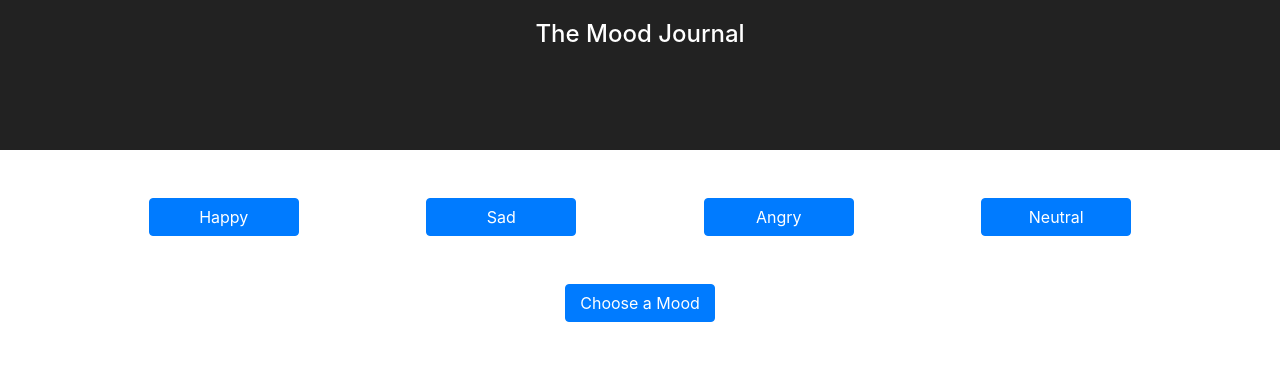
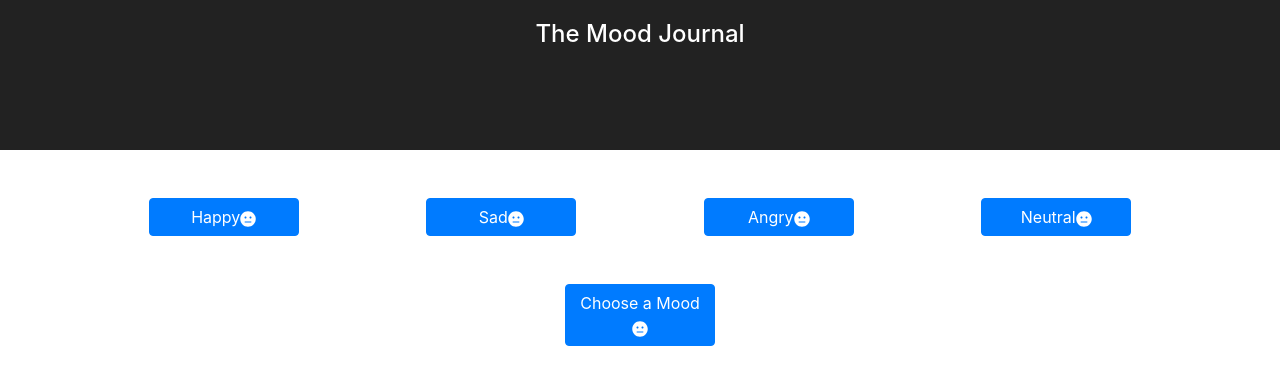
Before and after one commit to ShellHacks2018/MoodJournal, a React (Create React App) app: page / in a window 1280 px wide. Shown: the top 384 px of the page. Built offline with nearby package versions, Linux system fonts and the light colour scheme.

Commit message:
install react-icons, basic icons wip

```diff
--- a/package.json
+++ b/package.json
@@ -24,6 +24,7 @@
     "react": "^16.4.1",
     "react-bootstrap": "^0.32.1",
     "react-dom": "^16.4.1",
+    "react-icons": "^3.0.1",
     "react-scripts": "1.1.4"
   }
 }
--- a/src/Components/Emoji/EmojiComponent.js
+++ b/src/Components/Emoji/EmojiComponent.js
@@ -1,4 +1,5 @@
 import React, { Component } from 'react';
+import { FaSmile, FaMeh } from '../../../node_modules/react-icons/fa';
 
 export default class EmojiComponent extends Component {
     constructor(props){
@@ -6,15 +7,20 @@ export default class EmojiComponent extends Component {
         this.state ={
             emotion: ""
         }
+        this.emoji = FaMeh;
     }
 
+    //@todo: Add function to set icon based on passed in emotion
+
     render() {
+
       return(
         <div>
           <button style={{width:150}}
             type="button" className="btn btn-primary"
             onClick={this.props.onClick}>
               {this.props.emotion}
+              <this.emoji />
           </button>
         </div>
         );
--- a/src/Components/Pages/SelectionPageComp.js
+++ b/src/Components/Pages/SelectionPageComp.js
@@ -1,5 +1,6 @@
 import React, { Component } from 'react';
 import EmojiComponent from '../Emoji/EmojiComponent.js';
+
 
 export default class SelectionPageComp extends Component {
 
@@ -37,7 +38,8 @@ export default class SelectionPageComp extends Component {
         <div className = "container">
           <div className="row my-5 d-flex align-item-center">
             <div class="col-lg">
-              <EmojiComponent emotion={this.state.currentEmotion}/>
+              <EmojiComponent
+                emotion={this.state.currentEmotion} />
             </div>
           </div>
         </div>
```
Also changed, not shown: 1 other file (tests, documents, lock files or other folders).
